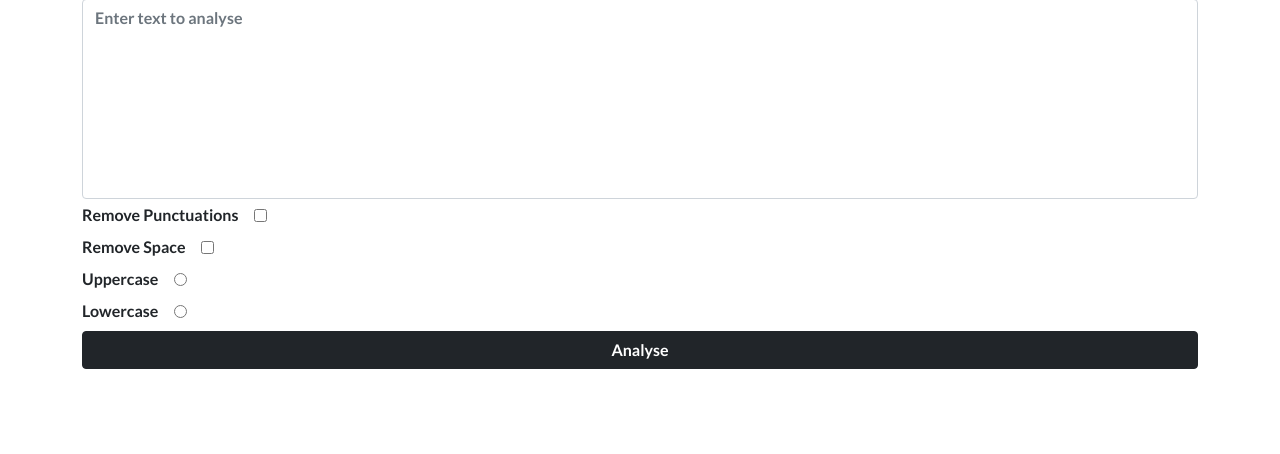
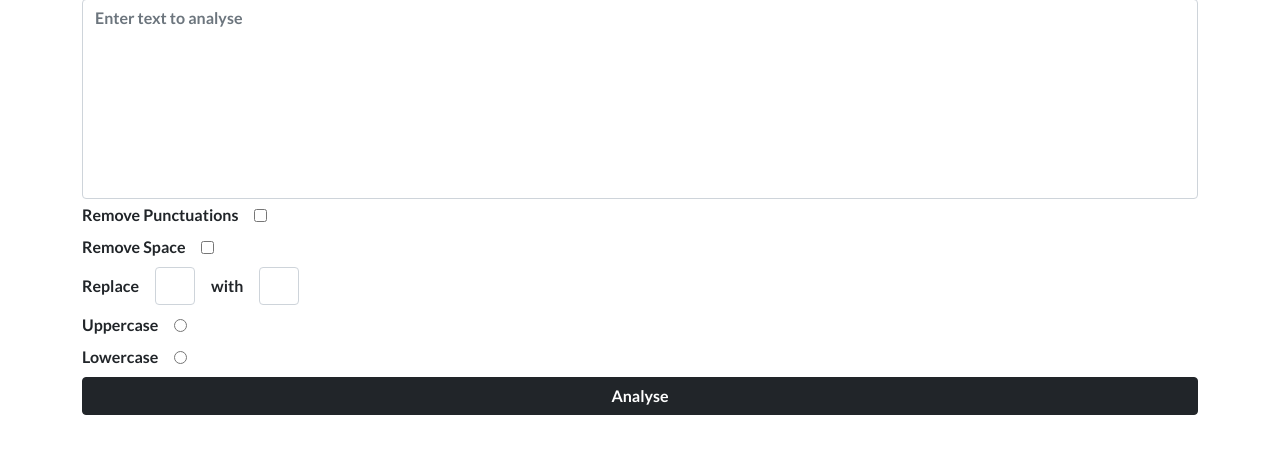
Before and after one commit to Muhammed-Rajab/Text-Utils, a Django app: template templates/index.html in a window 1280 px wide. Shown: the part 113-567 px from the top of the page. Run offline with Django 3.2, Linux system fonts and the light colour scheme; the template is opened without the code that fills it, so the values that code supplies are empty.

Commit message:
] Added new replace feature

```diff
--- a/templates/index.html
+++ b/templates/index.html
@@ -24,6 +24,15 @@
                     <input type="checkbox" name="removeSpace" id="removeSpace">
                 </label>
 
+                <label for="replace_this" class="d-flex text-align-center align-items-center" style="column-gap: 1rem;">
+                    Replace
+
+                    <input type="text" name="replace_this" id="replace_this" maxlength="1" class="form-control" style="width: 2.5rem;">
+                with
+                <input type="text" name="replace_with_this" id="replace_with_this" maxlength="1" class="form-control" style="width: 2.5rem;">
+
+                </label>
+
                 <label for="Uppercase" class="d-flex text-align-center align-items-center" style="column-gap: 1rem;">
                     Uppercase
                     <input type="radio" name="case" id="Uppercase" value="upper">
@@ -33,7 +42,6 @@
                     Lowercase
                 <input type="radio" name="case" id="Lowercase" value="lower">
                 </label>
-
                 <button type="submit" class="btn btn-dark">Analyse</button>
             </div>
         </form>
```
Also changed, not shown: textUtils/views.py (+9 -2 lines).
